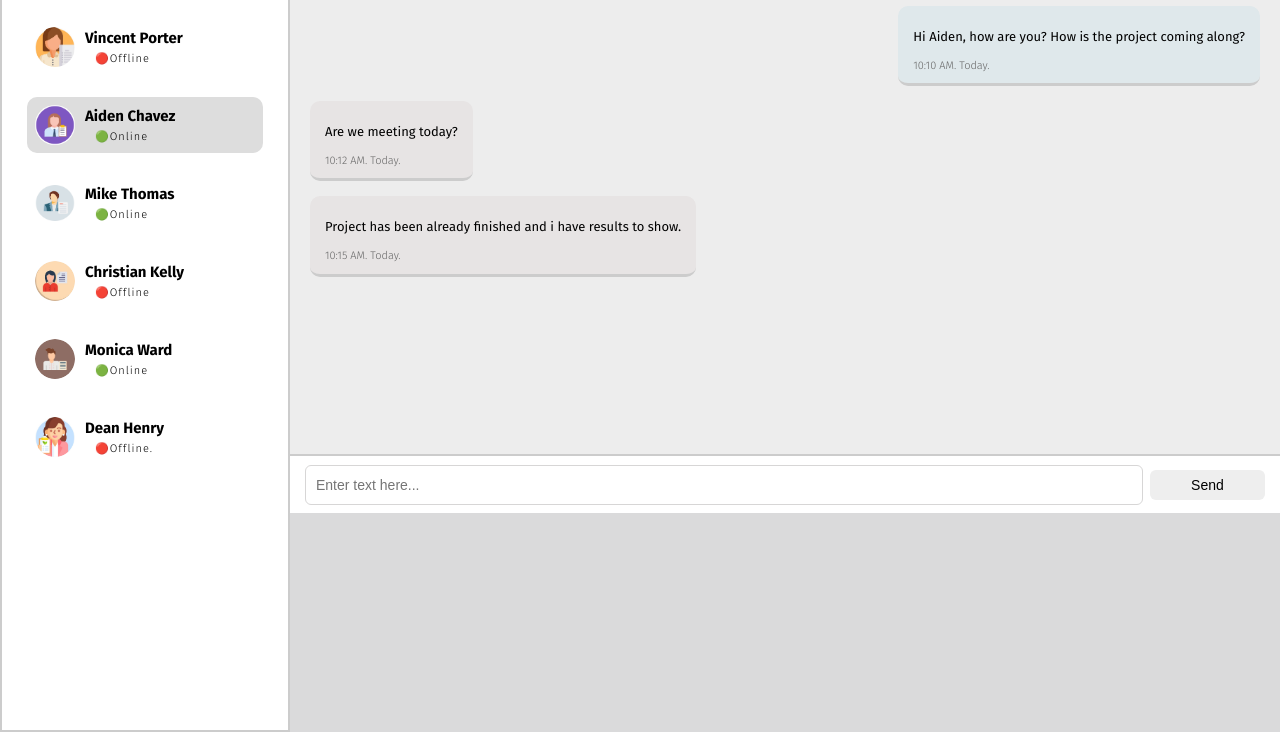
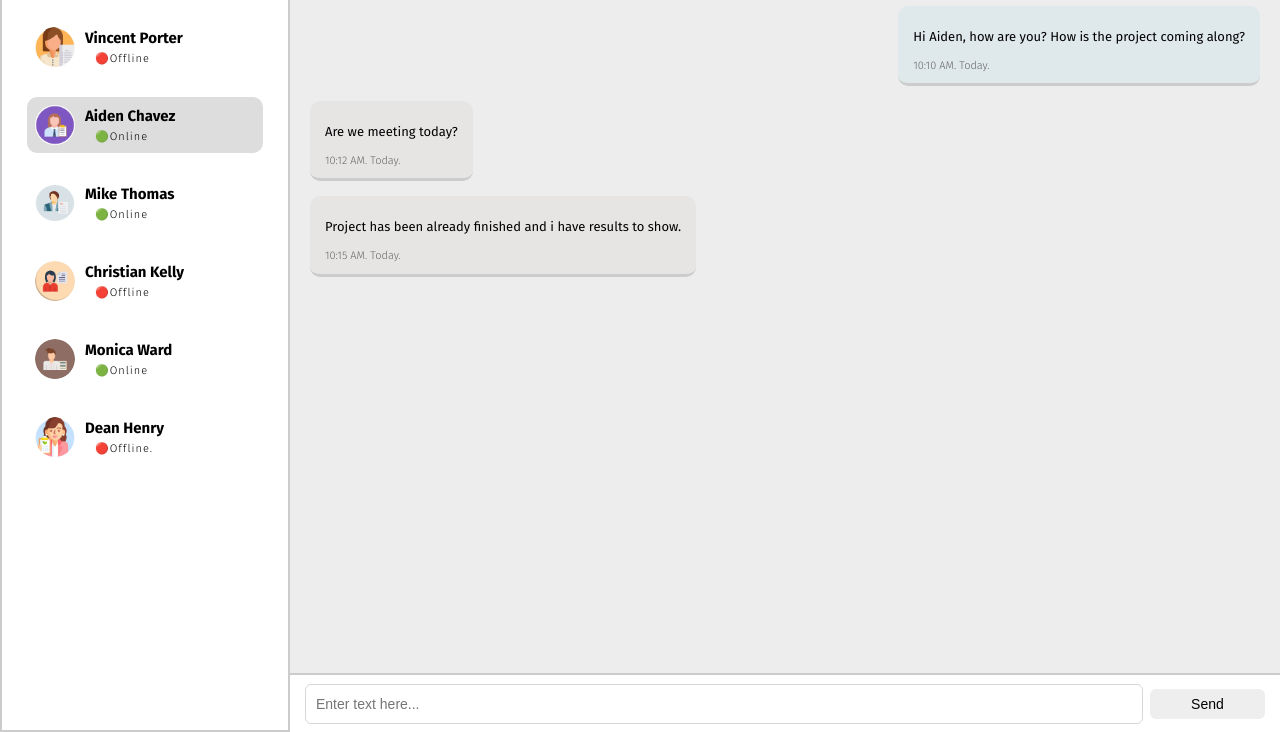
Before and after one commit to gianfrancocaccia/chat-ui, a plain HTML site: page index.html in a window 1280 px wide. Shown: the part 68-800 px from the top of the page. Drawn offline with Linux system fonts and the light colour scheme.

Commit message:
Responsive main-chat.
Add width auto and height auto.

```diff
--- a/style.css
+++ b/style.css
@@ -37,9 +37,9 @@ body {
 .main-chat {
   display: flex;
   flex-direction: column;
-  width: 400px;
+  width: auto;
+  height: auto;
   overflow: hidden;
-  height: 579px;
   background-color: white;
   flex: 1;
   margin-top: 2px;
```
